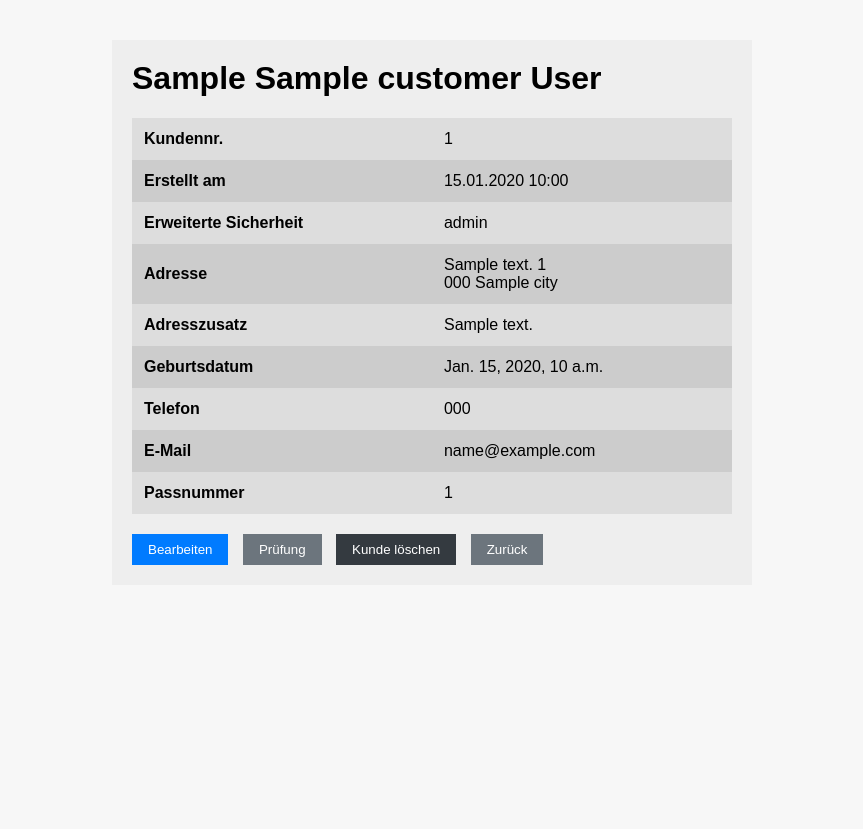
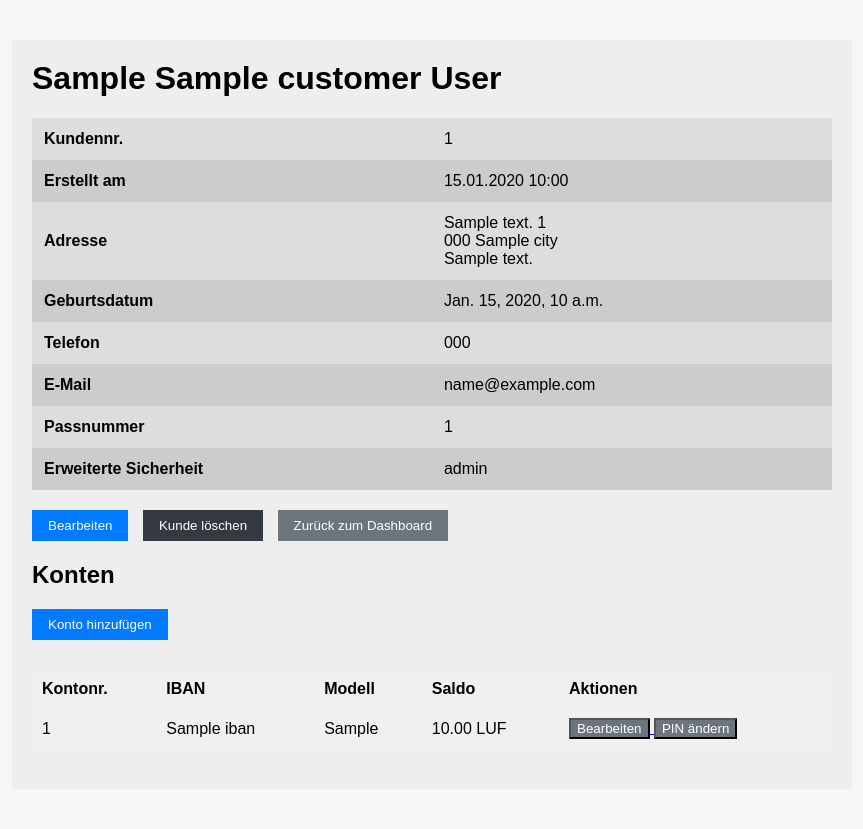
Before and after one commit to matsohms/1LuftiBank, a Django app: template core/templates/customer_detail.html in a window 1280 px wide. Shown: the whole page, without its empty margins (208-1071 px from the left). Before the commit the page ends 565 px from the top, so only its background shows below. Run offline with Django 4.2, Linux system fonts and the light colour scheme; the template is opened without the code that fills it: most values are stand-ins (such as "Sample title", 1, 10 or a date in 2020).

Commit message:
Update customer_detail.html

```diff
--- a/core/templates/customer_detail.html
+++ b/core/templates/customer_detail.html
@@ -4,14 +4,14 @@
   <meta charset="UTF-8">
   <title>Kundenprofil</title>
   <style>
-    body { font-family: Arial; background:#f7f7f7; }
-    .container { background:#eee; padding:20px; margin:40px auto; width:90%; max-width:600px; }
+    body { font-family: Arial; background:#f7f7f7; margin:0; padding:0; }
+    .container { background:#eee; padding:20px; margin:40px auto; width:90%; max-width:800px; }
     h1 { margin-top:0; }
     table { width:100%; border-collapse:collapse; margin-bottom:20px; }
     th, td { padding:12px; text-align:left; }
-    tr:nth-child(odd) { background:#ddd; }
-    tr:nth-child(even){ background:#ccc; }
-    .actions { margin-top:20px; }
+    tr:nth-child(odd)  { background:#ddd; }
+    tr:nth-child(even) { background:#ccc; }
+    .actions { margin-bottom:20px; }
     .actions a { text-decoration:none; margin-right:10px; }
     .actions button {
       padding:8px 16px; border:none; font-family:Arial; cursor:pointer;
@@ -19,53 +19,89 @@
     .btn-primary   { background:#007bff; color:#fff; }
     .btn-secondary { background:#6c757d; color:#fff; }
     .btn-danger    { background:#343a40; color:#fff; }
+    .accounts-table { margin-top:30px; }
+    .accounts-table th, .accounts-table td { padding:10px; }
+    .accounts-table tr:nth-child(odd)  { background:#f0f0f0; }
+    .accounts-table tr:nth-child(even) { background:#e0e0e0; }
   </style>
 </head>
 <body>
   <div class="container">
-    <!-- Name -->
+    <!-- Kunde -->
     <h1>{{ customer.first_name }}{% if customer.middle_names %} {{ customer.middle_names }}{% endif %} {{ customer.last_name }}</h1>
-
-    <!-- Kundendaten -->
     <table>
       <tr><th>Kundennr.</th><td>{{ customer.customer_number }}</td></tr>
       <tr><th>Erstellt am</th><td>{{ customer.created_at|date:"d.m.Y H:i" }}</td></tr>
-      <tr><th>Erweiterte Sicherheit</th><td>{{ customer.get_security_level_display }}</td></tr>
-      {% if customer.security_level == 'question' %}
-      <tr><th>Sicherheitsfrage</th><td>{{ customer.get_security_question_display }}</td></tr>
-      {% endif %}
       <tr><th>Adresse</th>
         <td>
           {{ customer.address_line1 }} {{ customer.house_number }}<br>
-          {{ customer.postal_code }} {{ customer.city }}
+          {{ customer.postal_code }} {{ customer.city }}{% if customer.address_extra %}<br>{{ customer.address_extra }}{% endif %}
         </td>
       </tr>
-      {% if customer.address_extra %}
-      <tr><th>Adresszusatz</th><td>{{ customer.address_extra }}</td></tr>
-      {% endif %}
       <tr><th>Geburtsdatum</th><td>{{ customer.birth_date }}</td></tr>
       <tr><th>Telefon</th><td>{{ customer.phone }}</td></tr>
       <tr><th>E-Mail</th><td>{{ customer.email }}</td></tr>
       {% if customer.passport_number %}
       <tr><th>Passnummer</th><td>{{ customer.passport_number }}</td></tr>
       {% endif %}
+      <tr><th>Erweiterte Sicherheit</th><td>{{ customer.get_security_level_display }}</td></tr>
+      {% if customer.security_level == 'question' %}
+      <tr><th>Frage</th><td>{{ customer.get_security_question_display }}</td></tr>
+      {% endif %}
     </table>
 
-    <!-- Aktion-Buttons -->
+    <!-- Aktionen -->
     <div class="actions">
       <a href="{% url 'customer_edit' customer.pk %}">
         <button class="btn-primary">Bearbeiten</button>
       </a>
-      <a href="{% url 'customer_security' customer.pk %}">
-        <button class="btn-secondary">Prüfung</button>
-      </a>
       <a href="{% url 'customer_delete' customer.pk %}">
         <button class="btn-danger">Kunde löschen</button>
       </a>
-      <a href="{% url 'customer_list' %}">
-        <button class="btn-secondary">Zurück</button>
+      <a href="{% url 'admin_dashboard' %}">
+        <button class="btn-secondary">Zurück zum Dashboard</button>
       </a>
     </div>
+
+    <!-- Konten -->
+    <h2>Konten</h2>
+    <div class="actions">
+      <a href="{% url 'account_create_step1' customer.pk %}">
+        <button class="btn-primary">Konto hinzufügen</button>
+      </a>
+    </div>
+    <table class="accounts-table">
+      <thead>
+        <tr>
+          <th>Kontonr.</th>
+          <th>IBAN</th>
+          <th>Modell</th>
+          <th>Saldo</th>
+          <th>Aktionen</th>
+        </tr>
+      </thead>
+      <tbody>
+        {% for account in customer.accounts.all %}
+        <tr>
+          <td>{{ account.account_number }}</td>
+          <td>{{ account.iban }}</td>
+          <td>{{ account.account_model }}</td>
+          <td>{{ account.get_balance|floatformat:2 }} LUF</td>
+          <td>
+            <a href="{% url 'account_edit' customer.pk account.pk %}">
+              <button class="btn-secondary">Bearbeiten</button>
+            </a>
+            <a href="{% url 'account_pin_change' customer.pk account.pk %}">
+              <button class="btn-secondary">PIN ändern</button>
+            </a>
+          </td>
+        </tr>
+        {% empty %}
+        <tr><td colspan="5">Keine Konten vorhanden.</td></tr>
+        {% endfor %}
+      </tbody>
+    </table>
+
   </div>
 </body>
 </html>
```
